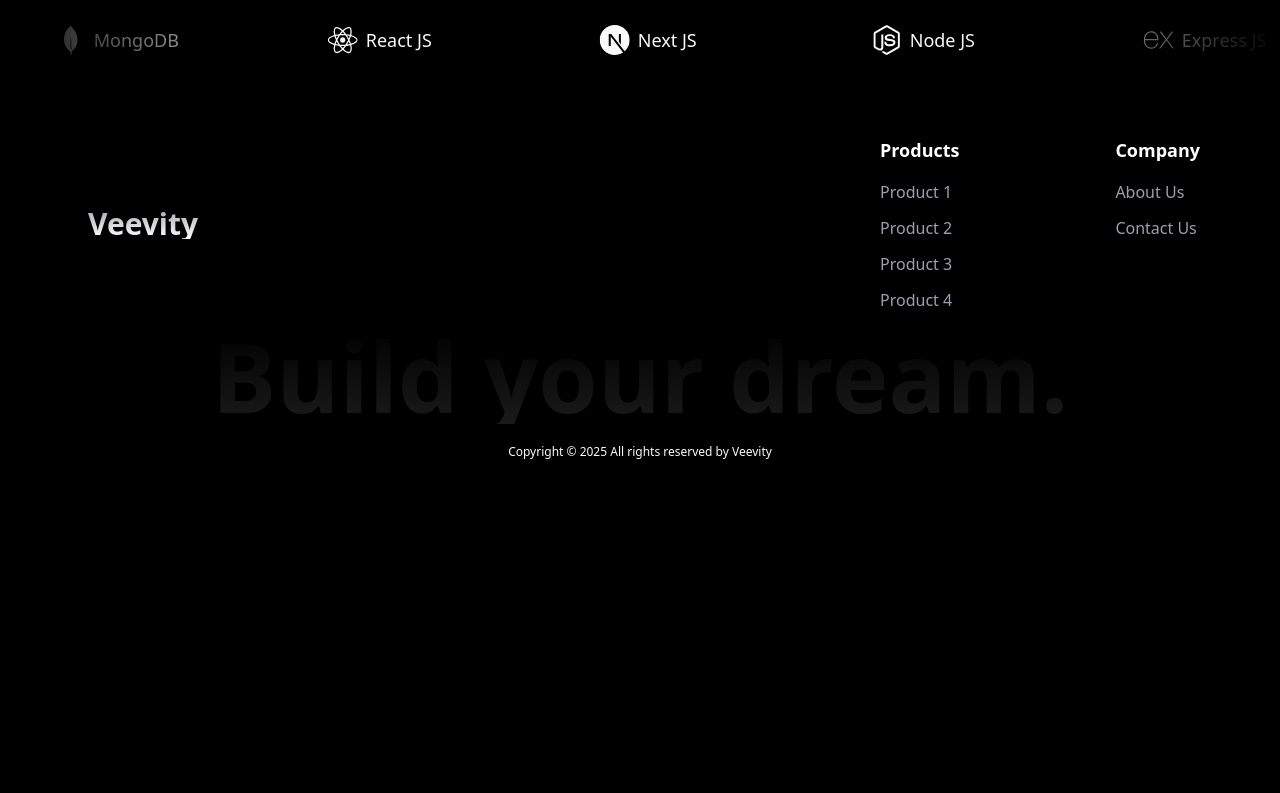
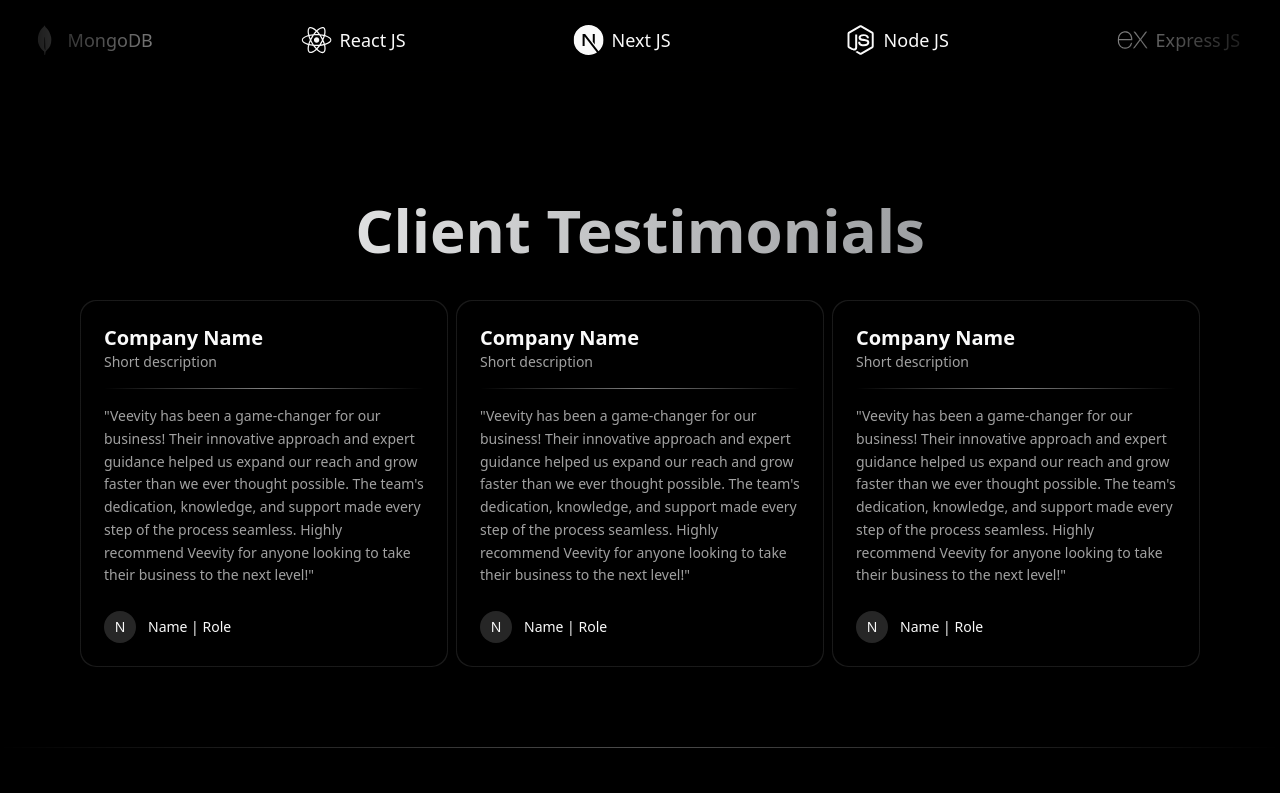
Before and after one commit to Sameen-K-A/Veevity, a Next.js app: page / in a window 1280 px wide. Shown: the part 860-1653 px from the top of the page. Before the commit the page ends 1352 px from the top, so only its background shows below. Built offline with nearby package versions, Linux system fonts and the light colour scheme.

Commit message:
Add client testimonial UI (Dummy)

```diff
--- a/src/app/page.tsx
+++ b/src/app/page.tsx
@@ -1,3 +1,4 @@
+import { ClientTestimonials } from "@/components/home/ClientTestimonials";
 import HeroSection from "@/components/home/HeroSection";
 import { TechnologyMarqee } from "@/components/home/TechnologyMarqee";
 
@@ -6,6 +7,8 @@ export default function Home() {
     <div className="w-full min-h-screen">
       <HeroSection />
       <TechnologyMarqee />
+      <ClientTestimonials />
+      <div className="w-full h-[0.5px] bg-gradient-to-r from-transparent via-white/30 to-transparent" />
     </div>
   );
-}
+};
--- /dev/null
+++ b/src/components/home/ClientTestimonials.tsx
@@ -0,0 +1,14 @@
+import { TestimonialCard } from "./TestimonialCard";
+
+export function ClientTestimonials() {
+  return (
+    <section className="max-w-6xl mx-auto p-4 py-20">
+      <h3 className="mb-10 text-center bg-gradient-to-r from-white to-gray-300/60 bg-clip-text text-4xl sm:text-5xl md:text-6xl font-bold leading-none text-transparent">Client Testimonials</h3>
+      <div className="grid gap-2 grid-cols-1 md:grid-cols-[repeat(auto-fill,minmax(20rem,1fr))] lg:grid-cols-[repeat(auto-fill,minmax(20rem,1fr))]">
+        {[1, 2, 3].map((elem) => (
+          <TestimonialCard key={elem} />
+        ))}
+      </div>
+    </section>
+  );
+};
--- /dev/null
+++ b/src/components/home/TestimonialCard.tsx
@@ -0,0 +1,37 @@
+"use client"
+
+import { MagicCard } from "@/components/magicui/magic-card"
+
+export function TestimonialCard() {
+  return (
+    <MagicCard gradientColor={"#262626"} className="p-4 sm:p-6 rounded-2xl">
+      <div className="space-y-4">
+        <div className="flex items-start justify-between">
+          <div>
+            <h3 className="text-xl font-semibold">Company Name</h3>
+            <p className="text-muted-foreground text-sm">Short description</p>
+          </div>
+        </div>
+
+        <div className="w-full h-[1px] bg-gradient-to-r from-transparent via-white/50 to-transparent" />
+
+        <blockquote className="text-muted-foreground text-sm leading-relaxed">
+          &quot;Veevity has been a game-changer for our business! Their innovative approach and expert guidance helped us
+          expand our reach and grow faster than we ever thought possible. The team&apos;s dedication, knowledge, and support
+          made every step of the process seamless. Highly recommend Veevity for anyone looking to take their business to
+          the next level!&quot;
+        </blockquote>
+
+
+        <div className="flex items-center space-x-3 pt-2">
+          <div className="w-8 h-8 bg-muted rounded-full flex items-center justify-center">
+            <span className="text-sm font-medium">N</span>
+          </div>
+          <div>
+            <p className="text-sm font-medium">Name | Role</p>
+          </div>
+        </div>
+      </div>
+    </MagicCard>
+  )
+};
--- /dev/null
+++ b/src/components/magicui/magic-card.tsx
@@ -0,0 +1,108 @@
+"use client";
+
+import { motion, useMotionTemplate, useMotionValue } from "motion/react";
+import React, { useCallback, useEffect, useRef } from "react";
+
+import { cn } from "@/lib/utils";
+
+interface MagicCardProps {
+  children?: React.ReactNode;
+  className?: string;
+  gradientSize?: number;
+  gradientColor?: string;
+  gradientOpacity?: number;
+  gradientFrom?: string;
+  gradientTo?: string;
+}
+
+export function MagicCard({
+  children,
+  className,
+  gradientSize = 200,
+  gradientColor = "#262626",
+  gradientOpacity = 0.8,
+  gradientFrom = "#090979",
+  gradientTo = "#00D4FF",
+}: MagicCardProps) {
+  const cardRef = useRef<HTMLDivElement>(null);
+  const mouseX = useMotionValue(-gradientSize);
+  const mouseY = useMotionValue(-gradientSize);
+
+  const handleMouseMove = useCallback(
+    (e: MouseEvent) => {
+      if (cardRef.current) {
+        const { left, top } = cardRef.current.getBoundingClientRect();
+        const clientX = e.clientX;
+        const clientY = e.clientY;
+        mouseX.set(clientX - left);
+        mouseY.set(clientY - top);
+      }
+    },
+    [mouseX, mouseY],
+  );
+
+  const handleMouseOut = useCallback(
+    (e: MouseEvent) => {
+      if (!e.relatedTarget) {
+        document.removeEventListener("mousemove", handleMouseMove);
+        mouseX.set(-gradientSize);
+        mouseY.set(-gradientSize);
+      }
+    },
+    [handleMouseMove, mouseX, gradientSize, mouseY],
+  );
+
+  const handleMouseEnter = useCallback(() => {
+    document.addEventListener("mousemove", handleMouseMove);
+    mouseX.set(-gradientSize);
+    mouseY.set(-gradientSize);
+  }, [handleMouseMove, mouseX, gradientSize, mouseY]);
+
+  useEffect(() => {
+    document.addEventListener("mousemove", handleMouseMove);
+    document.addEventListener("mouseout", handleMouseOut);
+    document.addEventListener("mouseenter", handleMouseEnter);
+
+    return () => {
+      document.removeEventListener("mousemove", handleMouseMove);
+      document.removeEventListener("mouseout", handleMouseOut);
+      document.removeEventListener("mouseenter", handleMouseEnter);
+    };
+  }, [handleMouseEnter, handleMouseMove, handleMouseOut]);
+
+  useEffect(() => {
+    mouseX.set(-gradientSize);
+    mouseY.set(-gradientSize);
+  }, [gradientSize, mouseX, mouseY]);
+
+  return (
+    <div
+      ref={cardRef}
+      className={cn("group relative rounded-[inherit]", className)}
+    >
+      <motion.div
+        className="pointer-events-none absolute inset-0 rounded-[inherit] bg-border duration-300 group-hover:opacity-100"
+        style={{
+          background: useMotionTemplate`
+          radial-gradient(${gradientSize}px circle at ${mouseX}px ${mouseY}px,
+          ${gradientFrom},
+          ${gradientTo},
+          var(--border) 100%
+          )
+          `,
+        }}
+      />
+      <div className="absolute inset-px rounded-[inherit] bg-background" />
+      <motion.div
+        className="pointer-events-none absolute inset-px rounded-[inherit] opacity-0 transition-opacity duration-300 group-hover:opacity-100"
+        style={{
+          background: useMotionTemplate`
+            radial-gradient(${gradientSize}px circle at ${mouseX}px ${mouseY}px, ${gradientColor}, transparent 100%)
+          `,
+          opacity: gradientOpacity,
+        }}
+      />
+      <div className="relative">{children}</div>
+    </div>
+  );
+}
--- a/src/components/others/Footer.tsx
+++ b/src/components/others/Footer.tsx
@@ -1,8 +1,9 @@
 import Link from "next/link";
+import { FaInstagram, FaFacebook, FaYoutube, FaTwitter } from 'react-icons/fa';
 
 export default function Footer() {
   return (
-    <footer className="max-w-6xl mx-auto p-4">
+    <footer className="max-w-6xl mx-auto p-4 py-10">
       <div className="flex flex-col-reverse sm:flex-row gap-5 justify-between items-center">
         <span className="pointer-events-none whitespace-pre-wrap bg-gradient-to-t from-white to-gray-300/80 bg-clip-text text-xl sm:text-3xl ml-2 font-bold leading-none text-transparent">
           Veevity
@@ -11,30 +12,30 @@ export default function Footer() {
         <div className="flex justify-between min-w-xs">
 
           <div className="space-y-4">
-            <h3 className="text-white font-semibold text-lg">Products</h3>
+            <h3 className="text-white font-semibold text-lg px-4">Products</h3>
             <div className="space-y-3">
-              <Link href="#" className="block text-gray-400 hover:text-white transition-colors duration-200">
+              <Link href="#" className="block text-gray-400 transition-all duration-200 px-4 py-2 hover:text-white hover:border-l-4 hover:border-cyan-400 hover:bg-gradient-to-r hover:from-cyan-400/30 hover:to-transparent rounded-lg">
                 Product 1
               </Link>
-              <Link href="#" className="block text-gray-400 hover:text-white transition-colors duration-200">
+              <Link href="#" className="block text-gray-400 transition-all duration-200 px-4 py-2 hover:text-white hover:border-l-4 hover:border-cyan-400 hover:bg-gradient-to-r hover:from-cyan-400/30 hover:to-transparent rounded-lg">
                 Product 2
               </Link>
-              <Link href="#" className="block text-gray-400 hover:text-white transition-colors duration-200">
+              <Link href="#" className="block text-gray-400 transition-all duration-200 px-4 py-2 hover:text-white hover:border-l-4 hover:border-cyan-400 hover:bg-gradient-to-r hover:from-cyan-400/30 hover:to-transparent rounded-lg">
                 Product 3
               </Link>
-              <Link href="#" className="block text-gray-400 hover:text-white transition-colors duration-200">
+              <Link href="#" className="block text-gray-400 transition-all duration-200 px-4 py-2 hover:text-white hover:border-l-4 hover:border-cyan-400 hover:bg-gradient-to-r hover:from-cyan-400/30 hover:to-transparent rounded-lg">
                 Product 4
               </Link>
             </div>
           </div>
 
           <div className="space-y-4">
-            <h3 className="text-white font-semibold text-lg">Company</h3>
+            <h3 className="text-white font-semibold text-lg px-4">Company</h3>
             <div className="space-y-3">
-              <Link href="#" className="block text-gray-400 hover:text-white transition-colors duration-200">
+              <Link href="#" className="block text-gray-400 transition-all duration-200 px-4 py-2 hover:text-white hover:border-l-4 hover:border-cyan-400 hover:bg-gradient-to-r hover:from-cyan-400/30 hover:to-transparent rounded-lg">
                 About Us
               </Link>
-              <Link href="#" className="block text-gray-400 hover:text-white transition-colors duration-200">
+              <Link href="#" className="block text-gray-400 transition-all duration-200 px-4 py-2 hover:text-white hover:border-l-4 hover:border-cyan-400 hover:bg-gradient-to-r hover:from-cyan-400/30 hover:to-transparent rounded-lg">
                 Contact Us
               </Link>
             </div>
@@ -43,10 +44,26 @@ export default function Footer() {
 
       </div>
       <div className="p-4">
-        <span className="block mx-auto text-center mb-5 bg-gradient-to-t opacity-10 from-white to-gray-500/10 bg-clip-text text-4xl sm:text-6xl md:text-8xl font-bold leading-none text-transparent">
+        <span className="block mx-auto text-center mb-5 bg-gradient-to-t opacity-30 from-white to-gray-500/10 bg-clip-text text-4xl sm:text-6xl md:text-8xl font-bold leading-none text-transparent">
           Build your dream.
         </span>
-        <p className="text-xs text-center">Copyright &copy; {new Date().getFullYear()} All rights reserved by Veevity</p>
+        <p className="text-xs text-center mb-2">
+          Copyright &copy; {new Date().getFullYear()} All rights reserved by Veevity
+        </p>
+        <div className="flex justify-center gap-2 md:gap-4 text-lg md:text-xl">
+          <a href="https://instagram.com" target="_blank" rel="noopener noreferrer">
+            <FaInstagram className="hover:text-muted-foreground transition-colors duration-200" />
+          </a>
+          <a href="https://facebook.com" target="_blank" rel="noopener noreferrer">
+            <FaFacebook className="hover:text-muted-foreground transition-colors duration-200" />
+          </a>
+          <a href="https://youtube.com" target="_blank" rel="noopener noreferrer">
+            <FaYoutube className="hover:text-muted-foreground transition-colors duration-200" />
+          </a>
+          <a href="https://twitter.com" target="_blank" rel="noopener noreferrer">
+            <FaTwitter className="hover:text-muted-foreground transition-colors duration-200" />
+          </a>
+        </div>
       </div>
     </footer>
   )
--- a/src/components/others/Navbar.tsx
+++ b/src/components/others/Navbar.tsx
@@ -33,7 +33,7 @@ export default function Navbar() {
         <div className="block sm:hidden">
           <DropdownMenu open={isOpen} onOpenChange={setIsOpen}>
             <DropdownMenuTrigger asChild>
-              <div className="p-3 cursor-pointer rounded-full bg-clip-padding backdrop-filter backdrop-blur-sm hover:bg-white/10 transition-colors duration-600 w-fit">
+              <div className="p-3 cursor-pointer rounded-full hover:bg-clip-padding hover:backdrop-filter hover:backdrop-blur-sm hover:bg-white/10 transition-colors duration-600 w-fit">
                 <DropdownMenuTrigger asChild>
                   <AnimatePresence mode="wait">
                     {isOpen ? (
```
